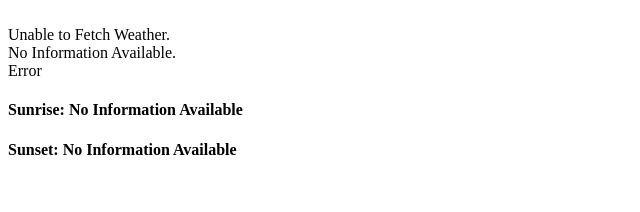
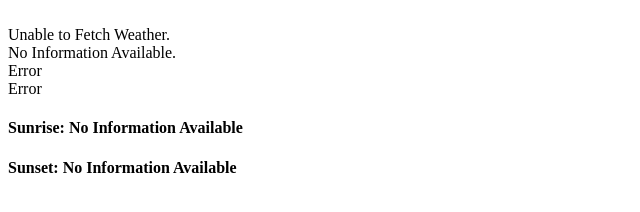
Before and after one commit to rojanjn/NowCast, a plain HTML site: page index.html in a window 1280 px wide. Shown: the whole page, without its empty margins (0-640 px from the left). Drawn offline with Linux system fonts and the light colour scheme.

Commit message:
fix: display error message in weather information section

```diff
--- a/index.html
+++ b/index.html
@@ -31,7 +31,9 @@
                 Error
             </div>
             <div class="circle"></div>
-            <div class="f"></div>
+            <div class="f">
+                Error
+            </div>
         </div>
 
         <div class="info">
```
